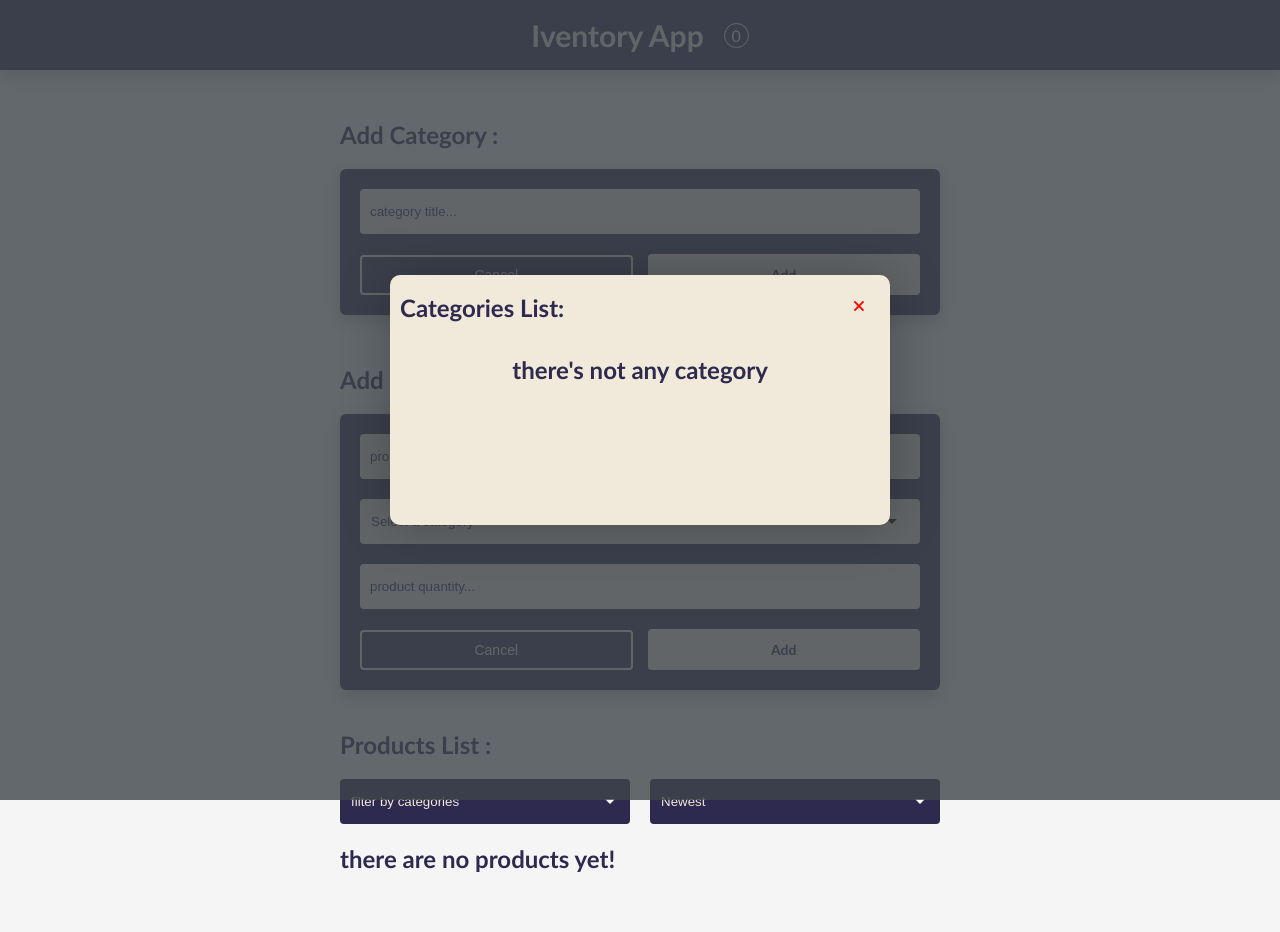
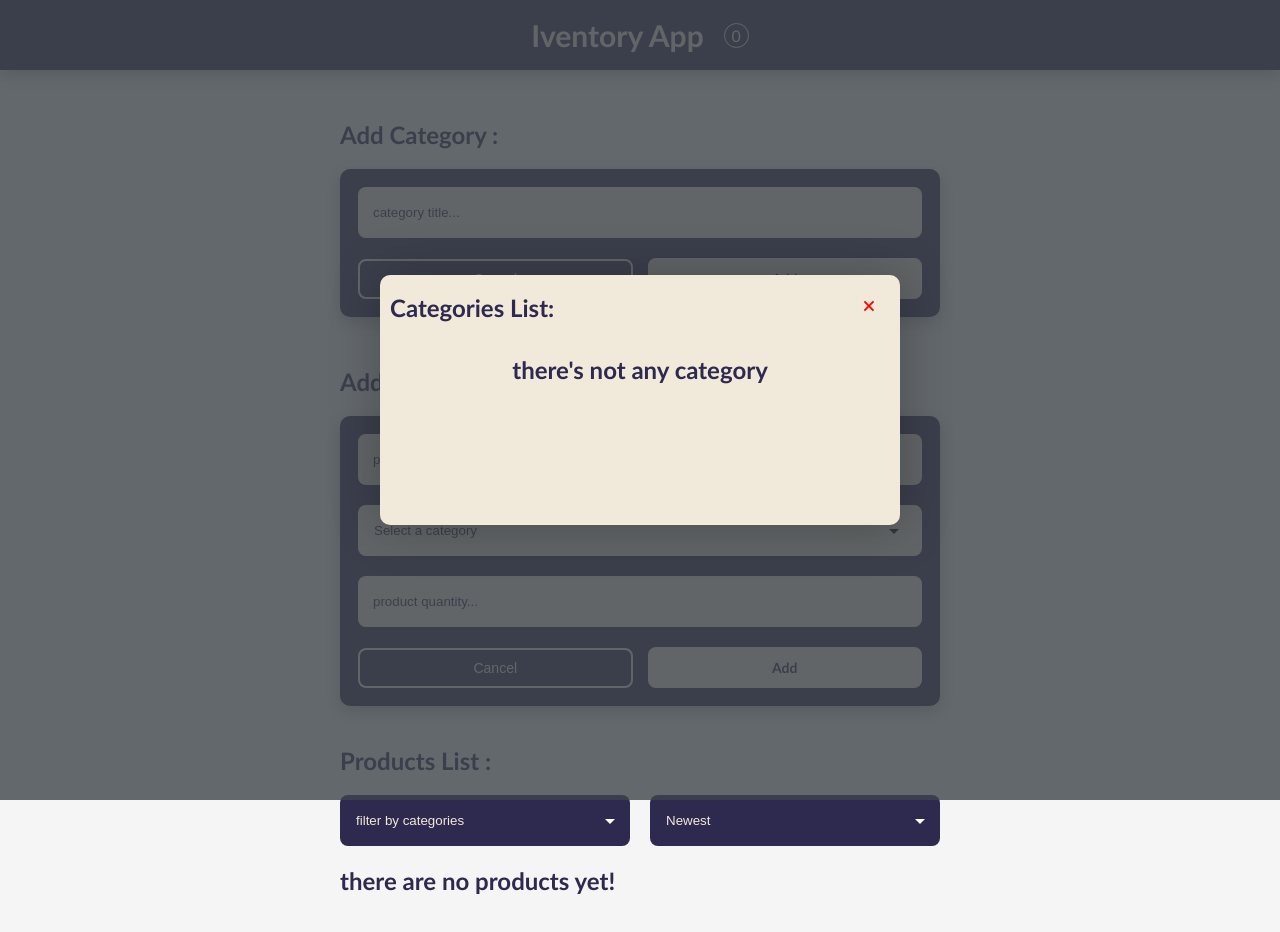
Before and after one commit to mehrabFronto/Iventory-App-Project, a React (Create React App) app: page / in a window 1280 px wide. Both pictures are taken after a click on the element "Categories List ?". Shown: the top 932 px of the page. Built offline with nearby package versions, Linux system fonts and the light colour scheme.

Commit message:
styles updated

```diff
--- a/src/app.css
+++ b/src/app.css
@@ -21,7 +21,7 @@
    border: none;
    outline: none;
    padding: 10px;
-   border-radius: 4px;
+   border-radius: 8px;
    font-size: 1.4rem;
    transition: all 0.2s ease-in;
 }
@@ -115,7 +115,7 @@
    padding: 15px;
    background-color: var(--secondary-color);
    box-shadow: 0px 5px 15px var(--box-shadow-color);
-   border-radius: 6px;
+   border-radius: 10px;
 }
 
 .form--edit {
@@ -129,10 +129,6 @@
       padding: 0;
       margin-bottom: 40px;
    }
-
-   .form__body {
-      padding: 20px;
-   }
 }
 
 @media screen and (min-width: 1024px) {
@@ -144,11 +140,11 @@
    }
 
    .form__body {
-      padding: 20px;
+      padding: 18px;
    }
 
    .form--edit {
-      width: 48rem;
+      width: 50rem;
    }
 }
 
@@ -157,8 +153,8 @@
 .form__input {
    outline: none;
    border: none;
-   border-radius: 4px;
-   padding: 15px 10px;
+   border-radius: 8px;
+   padding: 18px 15px;
    width: 100%;
    background-color: var(--primary-color);
    color: var(--secondary-color);
@@ -188,11 +184,11 @@
    text-overflow: "";
    background-repeat: no-repeat;
    background-position-x: 97%;
-   background-position-y: 10px;
+   background-position-y: 14px;
    outline: none;
    border: none;
-   border-radius: 4px;
-   padding: 15px 10px;
+   border-radius: 8px;
+   padding: 18px 15px;
    width: 100%;
    transition: all 0.2s ease-in;
 }
@@ -222,7 +218,7 @@
    background-color: var(--secondary-color);
    color: var(--primary-color);
    padding: 15px 20px;
-   border-radius: 4px;
+   border-radius: 10px;
    box-shadow: 0px 5px 15px var(--box-shadow-color);
 }
 
--- a/src/common/Modal/modal.module.css
+++ b/src/common/Modal/modal.module.css
@@ -1,5 +1,5 @@
 .modal {
-   width: 98%;
+   width: 94%;
    min-height: 250px;
    position: absolute;
    top: 50%;
@@ -35,7 +35,7 @@
 
 @media (min-width: 768px) {
    .modal {
-      max-width: 50rem;
+      max-width: 52rem;
    }
 }
 
```
